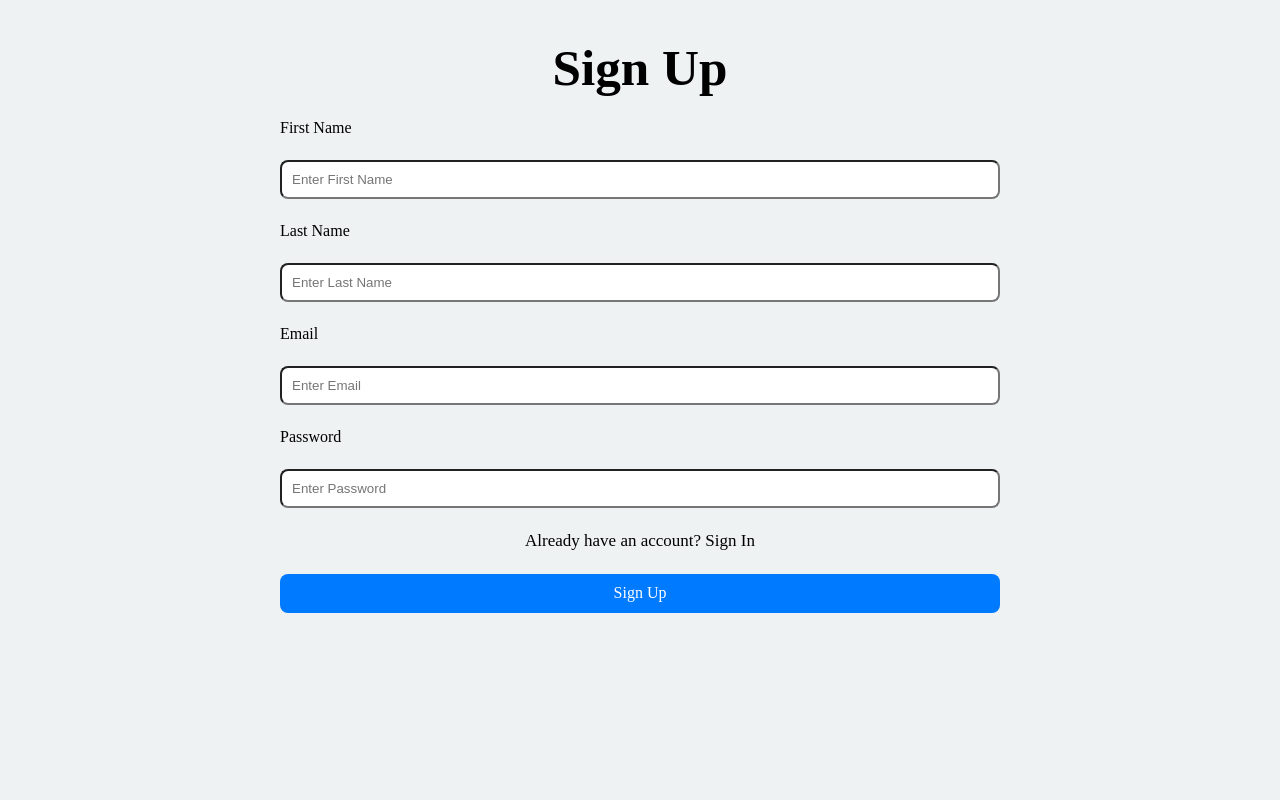
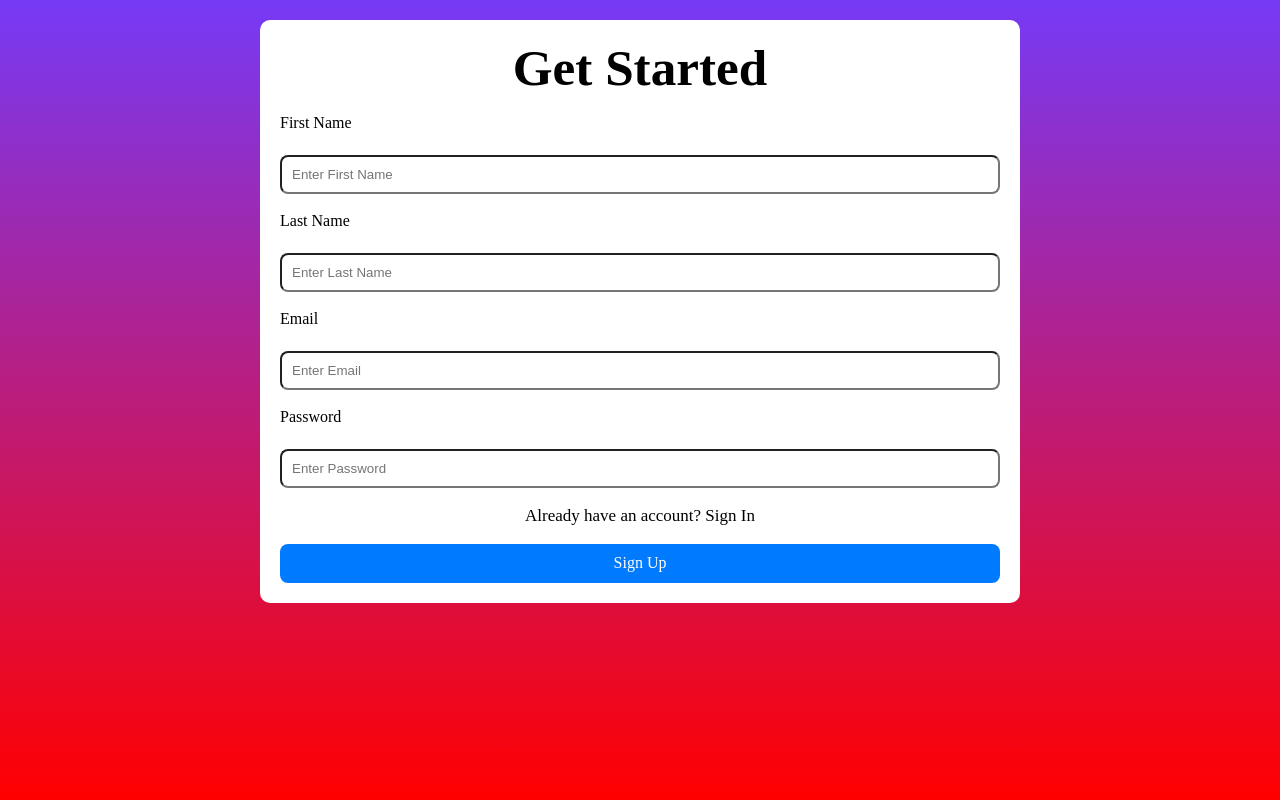
Before and after one commit to thurgoodj34xr/cupid-code-demo, a React (Vite) app in the folder client/: page /sign_up in a window 1280 px wide. Built offline with nearby package versions, Linux system fonts and the light colour scheme.

Commit message:
Adding CSS changes

```diff
--- a/client/src/pages/signUp/sign_up.jsx
+++ b/client/src/pages/signUp/sign_up.jsx
@@ -48,7 +48,7 @@ function SignUp({ setuser }) {
 
   return (
     <section className={classes.container}>
-      <h1>Sign Up</h1>
+      <h1>Get Started</h1>
       {error && <p className="error">{error}</p>}
       <Input
         text="First Name"
--- a/client/src/pages/signUp/sign_up.module.css
+++ b/client/src/pages/signUp/sign_up.module.css
@@ -4,6 +4,15 @@
     border-width: 2px;
     display: flex;
     flex-direction: column;
-    gap: 20px;
+    gap: 15px;
     box-sizing: border-box;
+    background-color: white;
+    border-radius: 10px;
+
 }
+
+body {
+    background-image: linear-gradient(to bottom, #763AF6, #FF0000);
+    background-repeat: no-repeat, no-repeat, no-repeat;
+    background-position: bottom right, left, right;
+}
```
Also changed, not shown: 1 other file (tests, documents, lock files or other folders).
